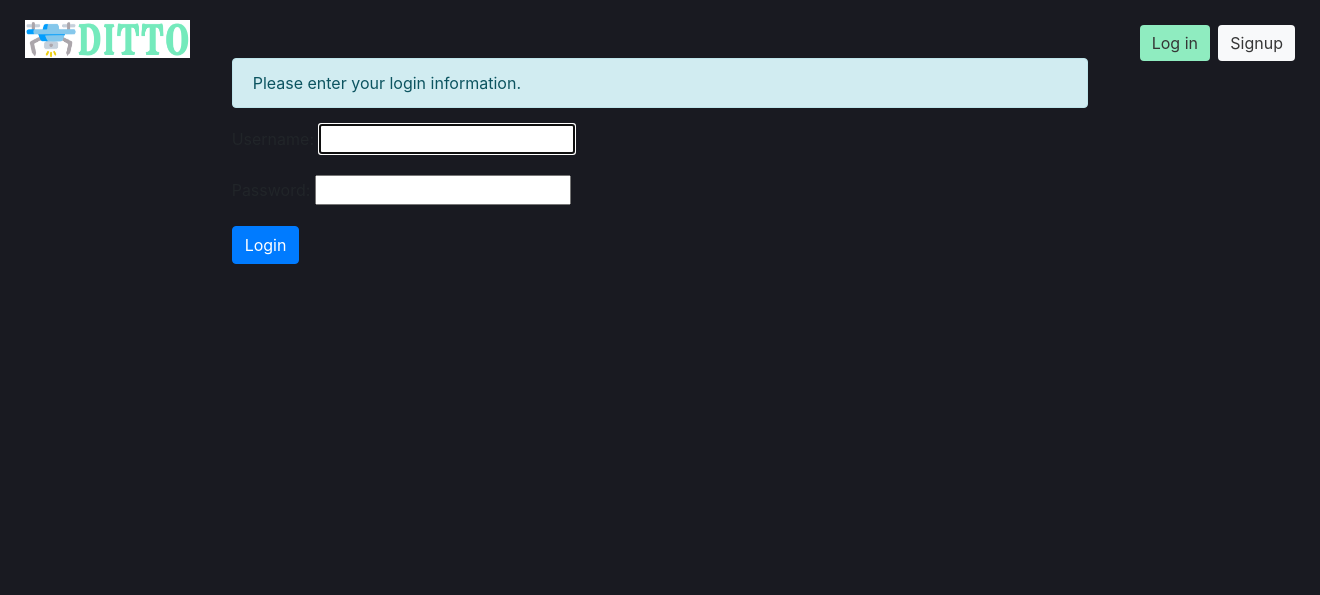
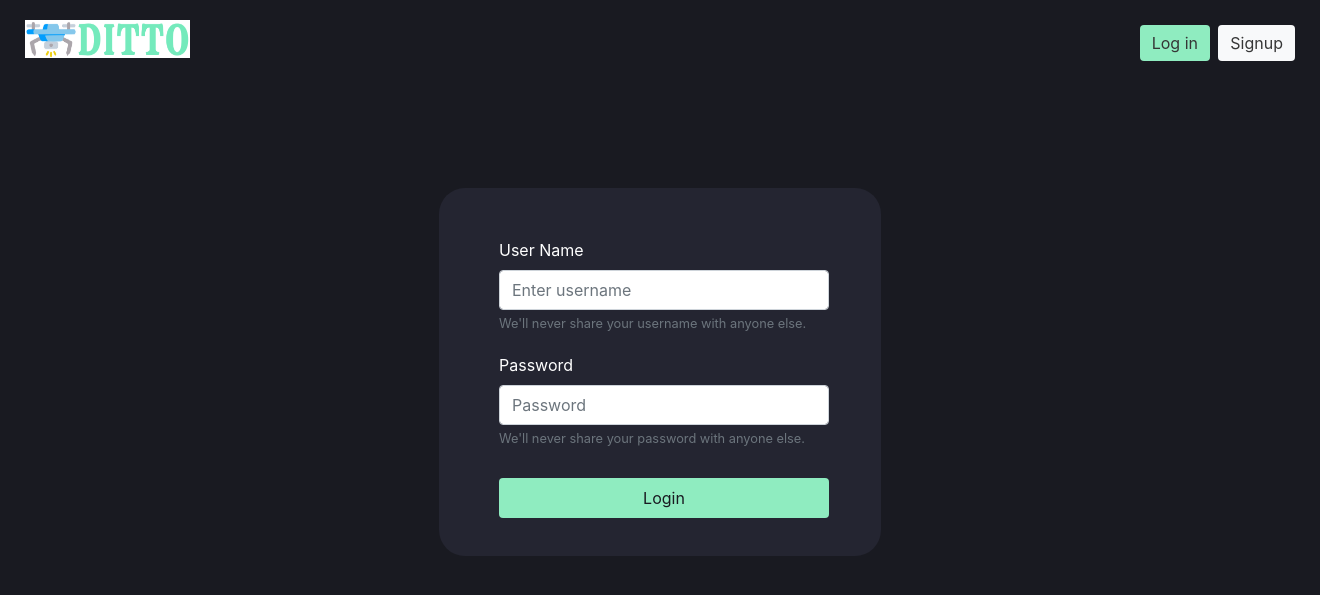
Before and after one commit to kookmin-sw/capstone-2023-26, a Django app: page /accounts/login/ in a window 1320 px wide. Shown: the top 595 px of the page. Run offline with Django 4.2, Linux system fonts and the light colour scheme; some libraries are stand-ins or nearby versions.

Commit message:
feat: 로그인 UI 수정

```diff
--- a/ditto/accounts/templates/registration/login.html
+++ b/ditto/accounts/templates/registration/login.html
@@ -2,16 +2,20 @@
 {% block title %}- Login{% endblock %}
 
 {% block content %}
-    <div class="row">
-        <div class="col-md-2"></div>
-        <div class="col-md-8 panel panel-default">
-            <div class="alert alert-info">Please enter your login information.</div>
+    <div style="width: 34%; height: 46vh; border-radius: 26px; background:#242531; margin: 10% auto; padding:50px 60px;">
             <form action="" method="post">
-                {{form.as_p}}
                 {% csrf_token %}
-                <input class="btn btn-primary" type="submit" value="Login">
+                <div class="form-group" style="margin-bottom: 20px;">
+                  <label for="exampleInputEmail1" style="color:white;">User Name</label>
+                  <input class="form-control" placeholder="Enter username" style="width: 330px; height:40px;">
+                  <small id="emailHelp" class="form-text text-muted">We'll never share your username with anyone else.</small>
+                </div>
+                <div class="form-group" style="margin-bottom: 30px;">
+                    <label for="exampleInputPassword1" style="color:white;">Password</label>
+                    <input type="password" class="form-control" placeholder="Password" style="width: 330px; height:40px;" >
+                    <small id="emailHelp" class="form-text text-muted">We'll never share your password with anyone else.</small>
+                  </div>
+                  <input class="btn btn-primary" type="submit" value="Login" style="width: 330px; height:40px; background-color: #8FECC0; border:none; color: #191A21;">
             </form>
-        </div>
-        <div class="col-md-2"></div>
     </div>
 {% endblock %}
--- a/ditto/templates/base.html
+++ b/ditto/templates/base.html
@@ -12,7 +12,7 @@
         </style>
     </head>
 
-    <body style="background: #191A21">
+    <body style="background: #191A21;">
         <div style="max-width: 1300px; height: 5vh; margin: 20px auto; position: relative;">
             <img src="/static/imgs/logo.png" width="165" height="38" style="margin-left:15px; cursor:pointer;">
             {% if user.is_authenticated %}
```
